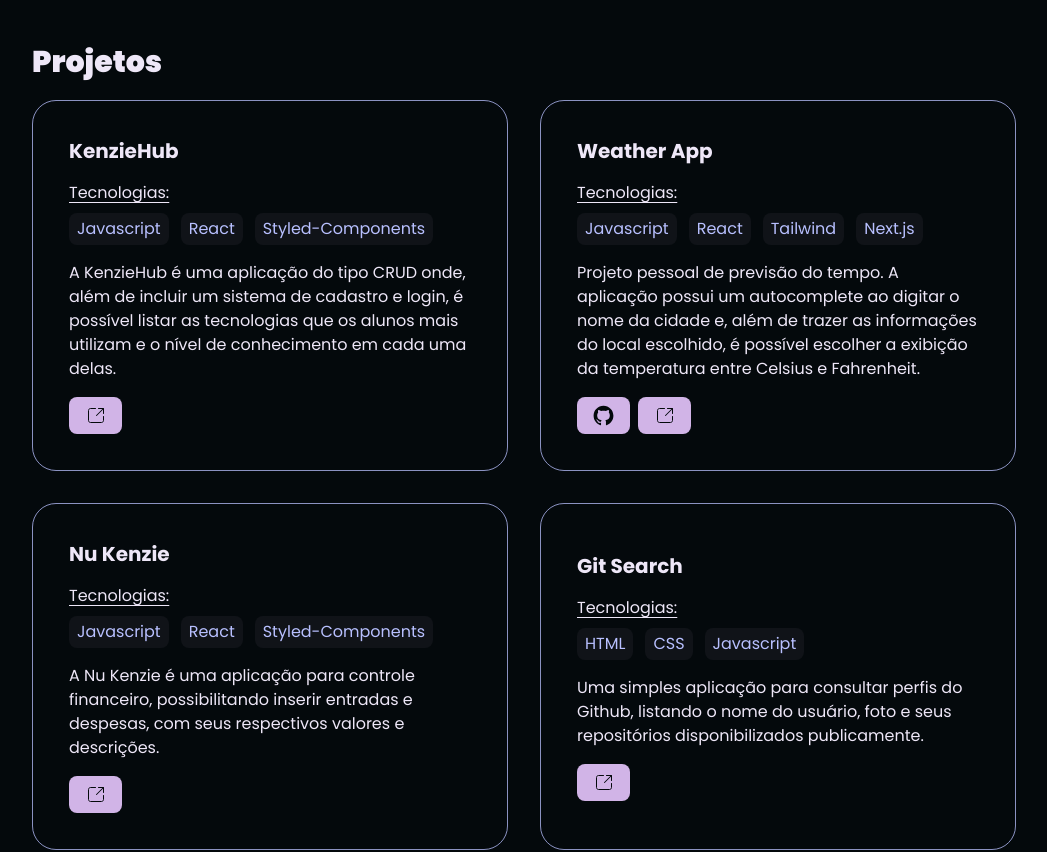
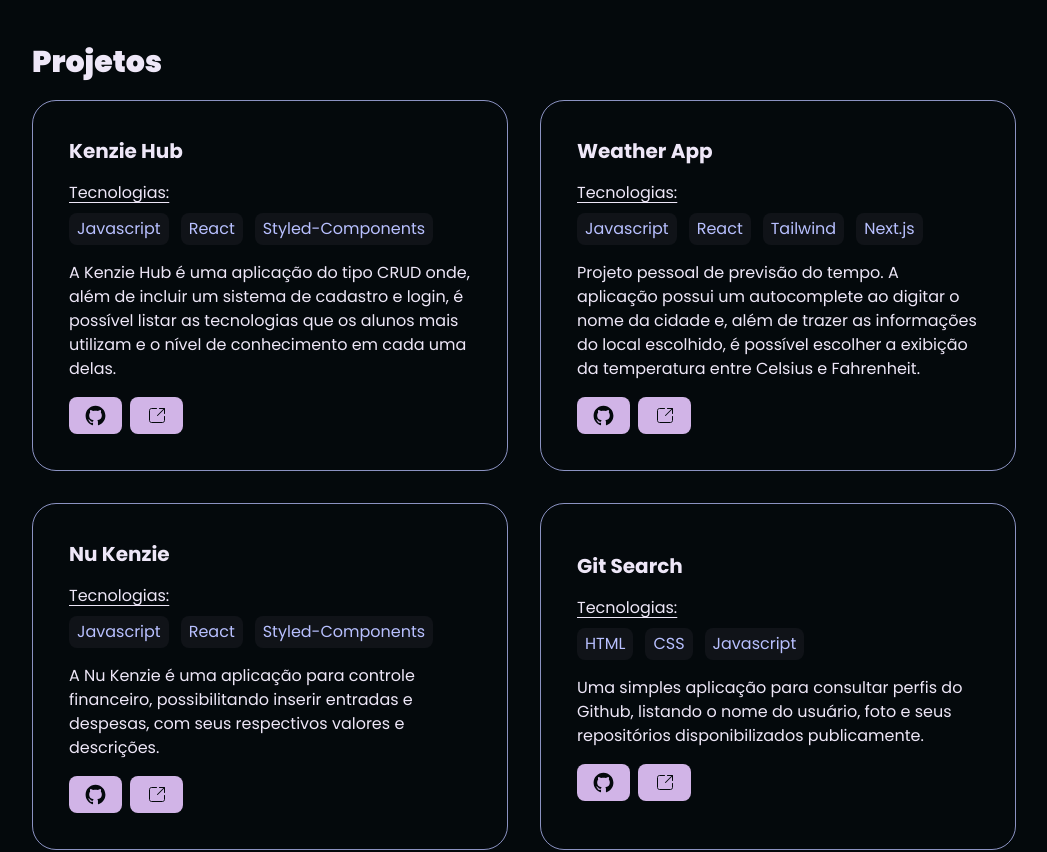
Before and after one commit to vinicioscst/portfolio, a Next.js app: page / in a window 1280 px wide. Shown: the part 1100-1952 px from the top of the page, without its empty margins (116-1163 px from the left). Built offline with nearby package versions, Linux system fonts and the light colour scheme.

Commit message:
:wrench: fixed projects links

```diff
--- a/src/components/ProjectSection/index.tsx
+++ b/src/components/ProjectSection/index.tsx
@@ -3,10 +3,11 @@ import ProjectCard from "../ProjectCard";
 const ProjectSection = () => {
   const projects = [
     {
-      title: "KenzieHub",
-      description: "A KenzieHub é uma aplicação do tipo CRUD onde, além de incluir um sistema de cadastro e login, é possível listar as tecnologias que os alunos mais utilizam e o nível de conhecimento em cada uma delas.",
+      title: "Kenzie Hub",
+      description: "A Kenzie Hub é uma aplicação do tipo CRUD onde, além de incluir um sistema de cadastro e login, é possível listar as tecnologias que os alunos mais utilizam e o nível de conhecimento em cada uma delas.",
       techs: ["Javascript", "React", "Styled-Components"],
-      deploy: "https://react-entrega-kenzie-hub-vxnicios-8kldfucka-vxnicios.vercel.app/",
+      repository: "https://github.com/vinicioscst/kenzie-kenziehub",
+      deploy: "https://kenziehub-vinicioscst.vercel.app",
     },
     {
       title: "Weather App",
@@ -19,13 +20,15 @@ const ProjectSection = () => {
       title: "Nu Kenzie",
       description: "A Nu Kenzie é uma aplicação para controle financeiro, possibilitando inserir entradas e despesas, com seus respectivos valores e descrições.",
       techs: ["Javascript", "React", "Styled-Components"],
-      deploy: "https://react-entrega-s1-template-nu-kenzie-vxnicios.vercel.app",
+      repository: "https://github.com/vinicioscst/kenzie-nukenzie",
+      deploy: "https://nukenzie-vinicioscst.vercel.app/",
     },
     {
       title: "Git Search",
       description: "Uma simples aplicação para consultar perfis do Github, listando o nome do usuário, foto e seus repositórios disponibilizados publicamente.",
       techs: ["HTML", "CSS", "Javascript"],
-      deploy: "https://kenzie-academy-brasil-developers.github.io/gitSearchBase_vinicioscst/",
+      repository: "https://github.com/vinicioscst/kenzie-gitsearch",
+      deploy: "https://vinicioscst.github.io/kenzie-gitsearch/",
     },
   ];
 
```
